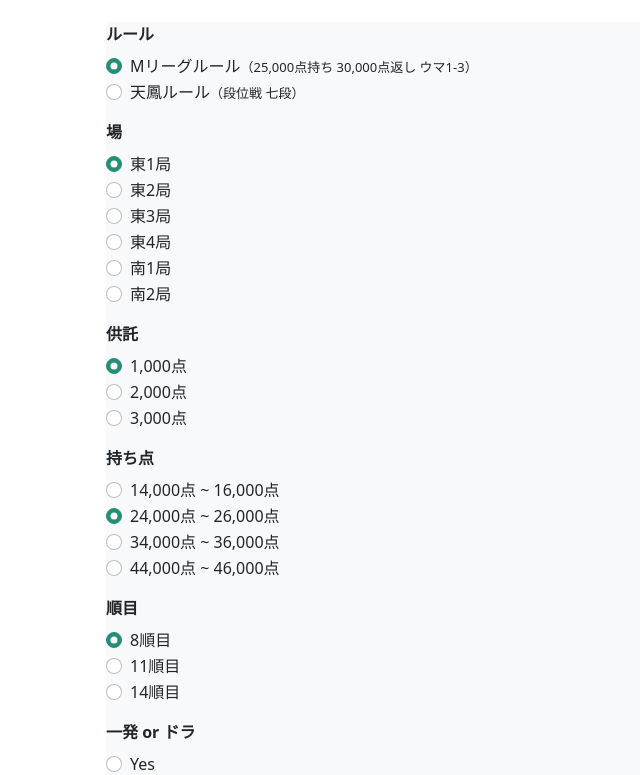
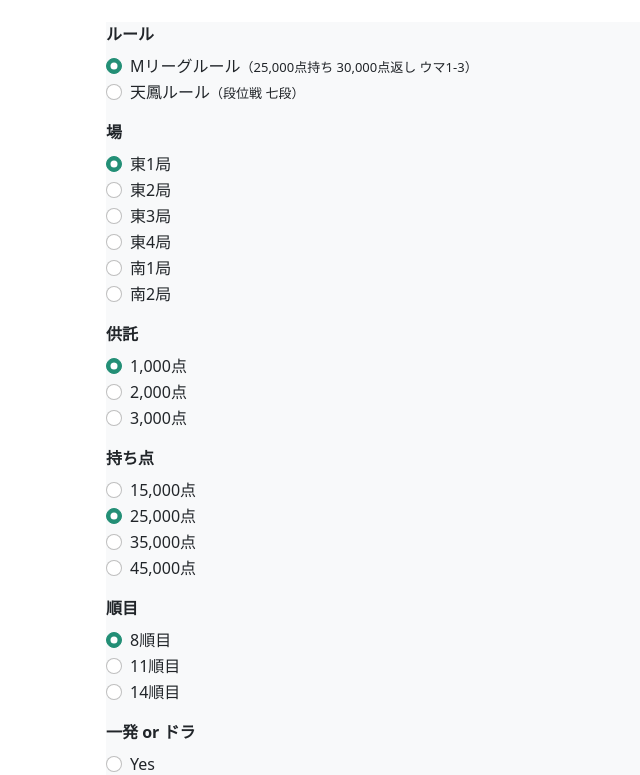
Before and after one commit to shintaro-minowa/mahjong-oshihiki, a plain HTML site: page index.html in a window 1280 px wide. Both pictures are taken after a click on the link "詳細設定". Shown: the part 654-1429 px from the top of the page, without its empty margins (0-640 px from the left). Drawn offline with nearby package versions, Linux system fonts and the light colour scheme.

Commit message:
持ち点の表記を修正

```diff
--- a/index.html
+++ b/index.html
@@ -181,20 +181,20 @@
                     <label class="form-label">持ち点</label>
                     <div class="form-check">
                         <input class="form-check-input" type="radio" name="yourPoint" id="yourPoint-1" value="15000">
-                        <label class="form-check-label" for="yourPoint-1">14,000点 ~ 16,000点</label>
+                        <label class="form-check-label" for="yourPoint-1">15,000点</label>
                     </div>
                     <div class="form-check">
                         <input class="form-check-input" type="radio" name="yourPoint" id="yourPoint-2" value="25000"
                             checked>
-                        <label class="form-check-label" for="yourPoint-2">24,000点 ~ 26,000点</label>
+                        <label class="form-check-label" for="yourPoint-2">25,000点</label>
                     </div>
                     <div class="form-check">
                         <input class="form-check-input" type="radio" name="yourPoint" id="yourPoint-3" value="35000">
-                        <label class="form-check-label" for="yourPoint-3">34,000点 ~ 36,000点</label>
+                        <label class="form-check-label" for="yourPoint-3">35,000点</label>
                     </div>
                     <div class="form-check">
                         <input class="form-check-input" type="radio" name="yourPoint" id="yourPoint-4" value="45000">
-                        <label class="form-check-label" for="yourPoint-4">44,000点 ~ 46,000点</label>
+                        <label class="form-check-label" for="yourPoint-4">45,000点</label>
                     </div>
                 </div>
                 <div class="mb-3">
```
